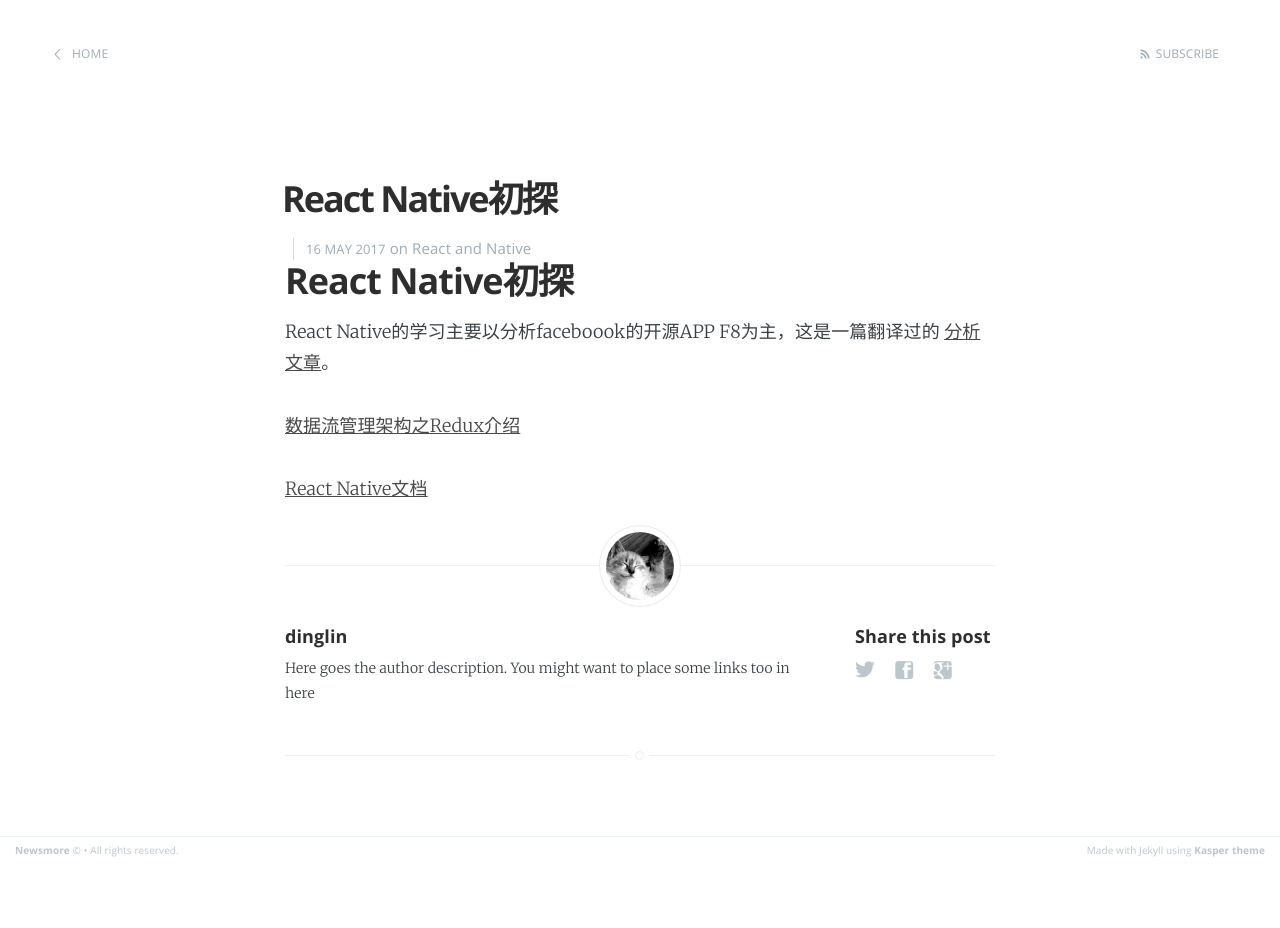
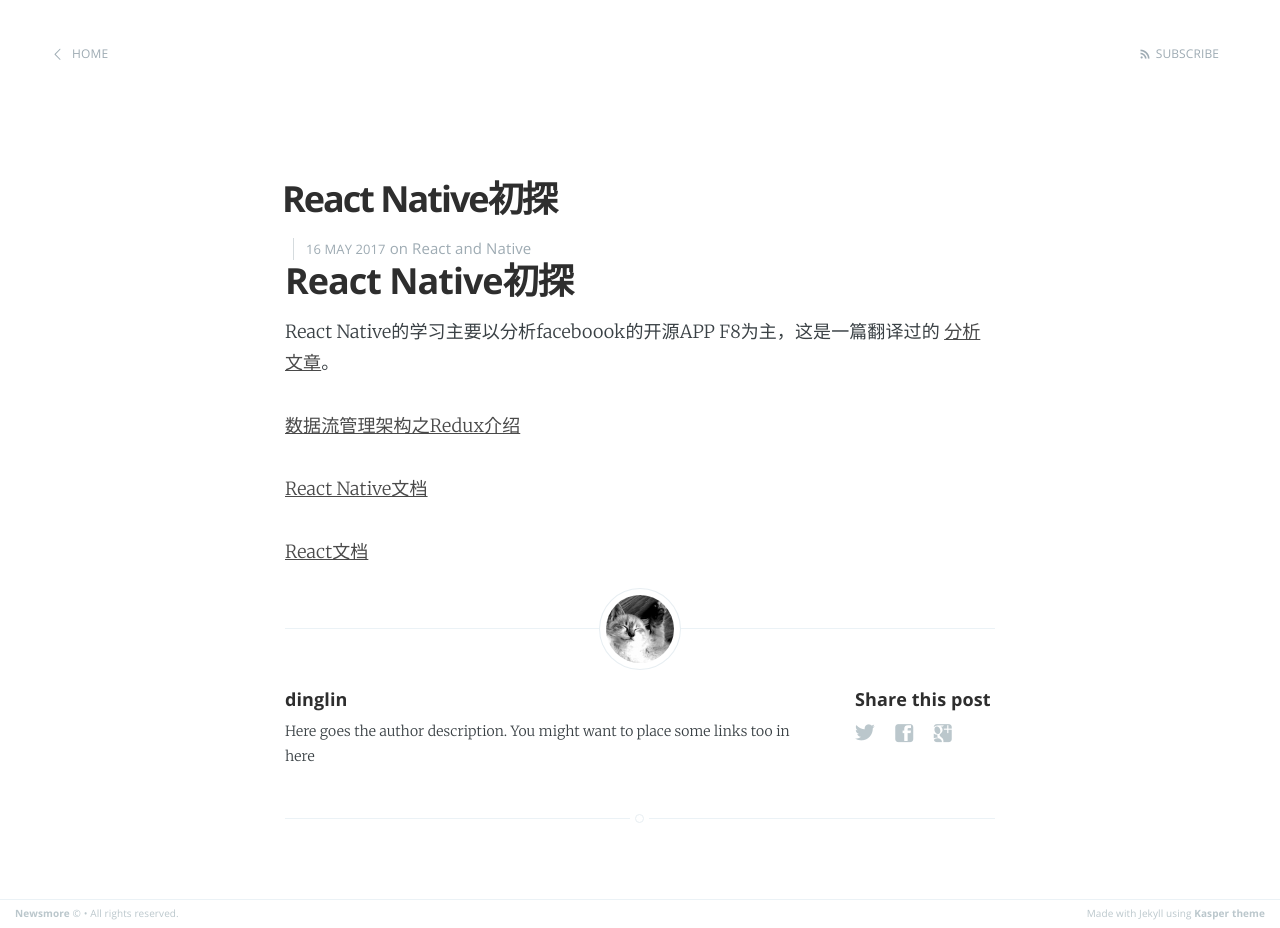
Before and after one commit to JessiePlus/LinDing.github.io, a Jekyll site: the page built from _posts/2017-05-16-React-Native-iOS.md, in a window 1280 px wide. Built offline with Jekyll 4.4.1, drawn with Linux system fonts in a browser that asks for light colours; before the commit the page ends 900 px from its top, so only the background shows below that.

Commit message:
React文档

```diff
--- a/_posts/2017-05-16-React-Native-iOS.md
+++ b/_posts/2017-05-16-React-Native-iOS.md
@@ -14,3 +14,5 @@
 [数据流管理架构之Redux介绍](http://www.alloyteam.com/2015/09/react-redux/)
 
 [React Native文档](http://reactnative.cn/docs/0.44/)
+
+[React文档](http://www.css88.com/react/docs/hello-world.html)
```
